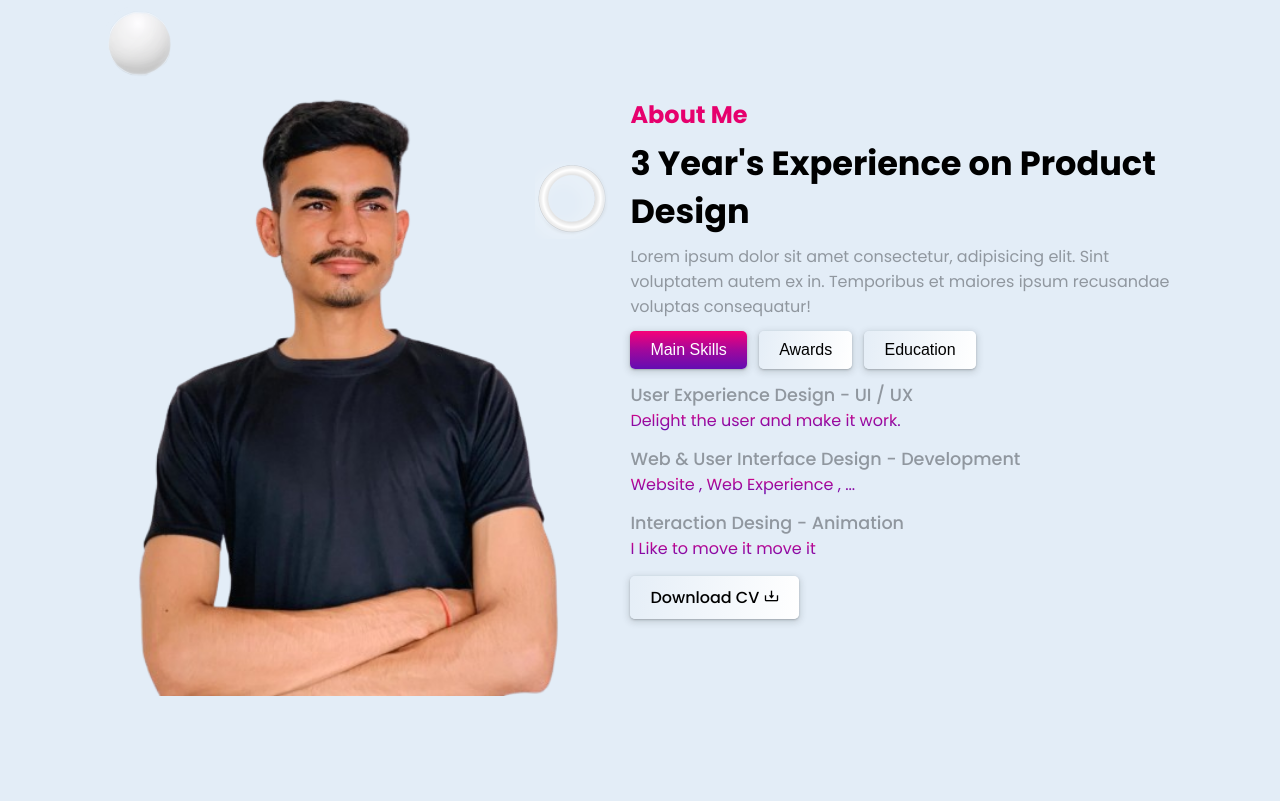
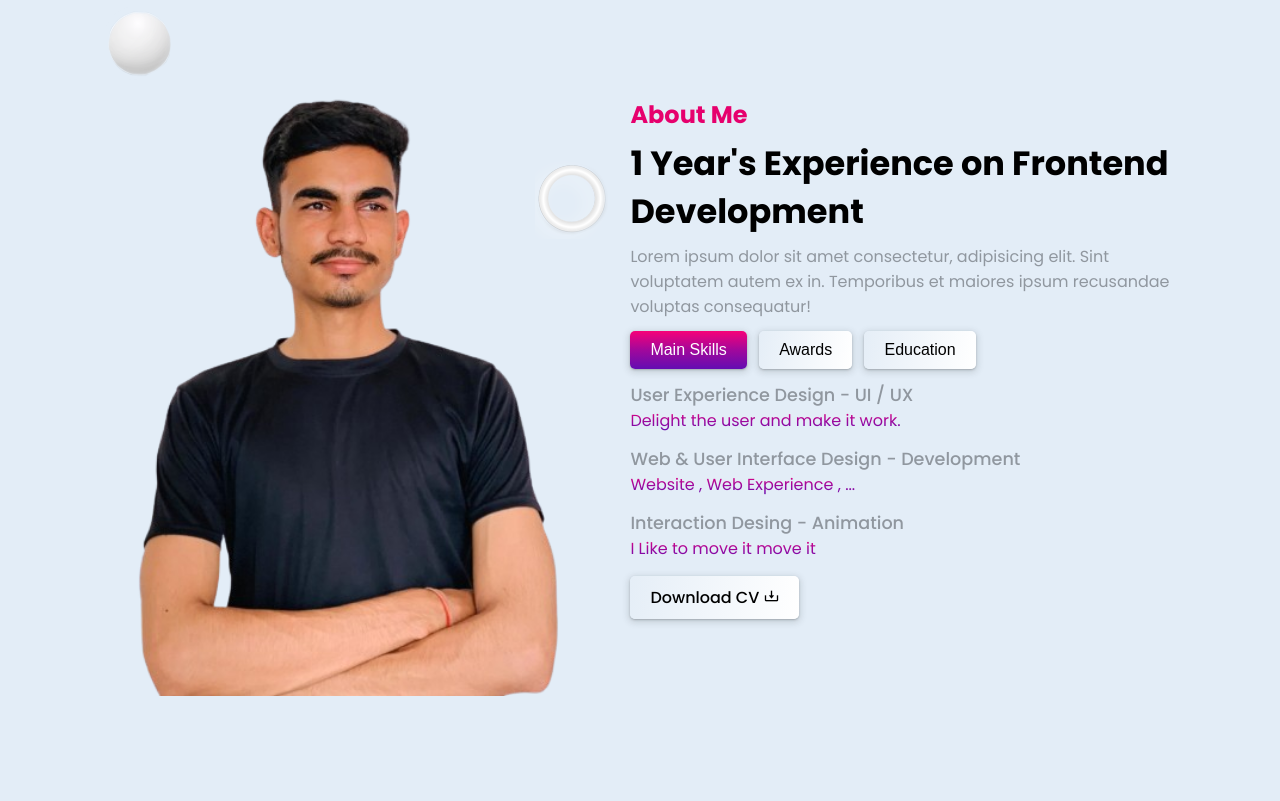
Before and after one commit to bishnoipro/ManishBishnoi, a plain HTML site: page index.html in a window 1280 px wide. Shown: the part 959-1760 px from the top of the page. Drawn offline with nearby package versions, Linux system fonts and the light colour scheme.

Commit message:
Update index.html

```diff
--- a/index.html
+++ b/index.html
@@ -94,7 +94,7 @@
         </div>
         <div class="about-content">
             <h2 class="heading">About Me</h2>
-            <h3>3 Year's Experience on Product Design</h3>
+            <h3>1 Year's Experience on Frontend Development</h3>
             <p>Lorem ipsum dolor sit amet consectetur, adipisicing elit. Sint voluptatem autem ex in. Temporibus et maiores ipsum recusandae voluptas consequatur!</p>
             <div class="about-btn">
                 <button class="active">Main Skills</button>
```
